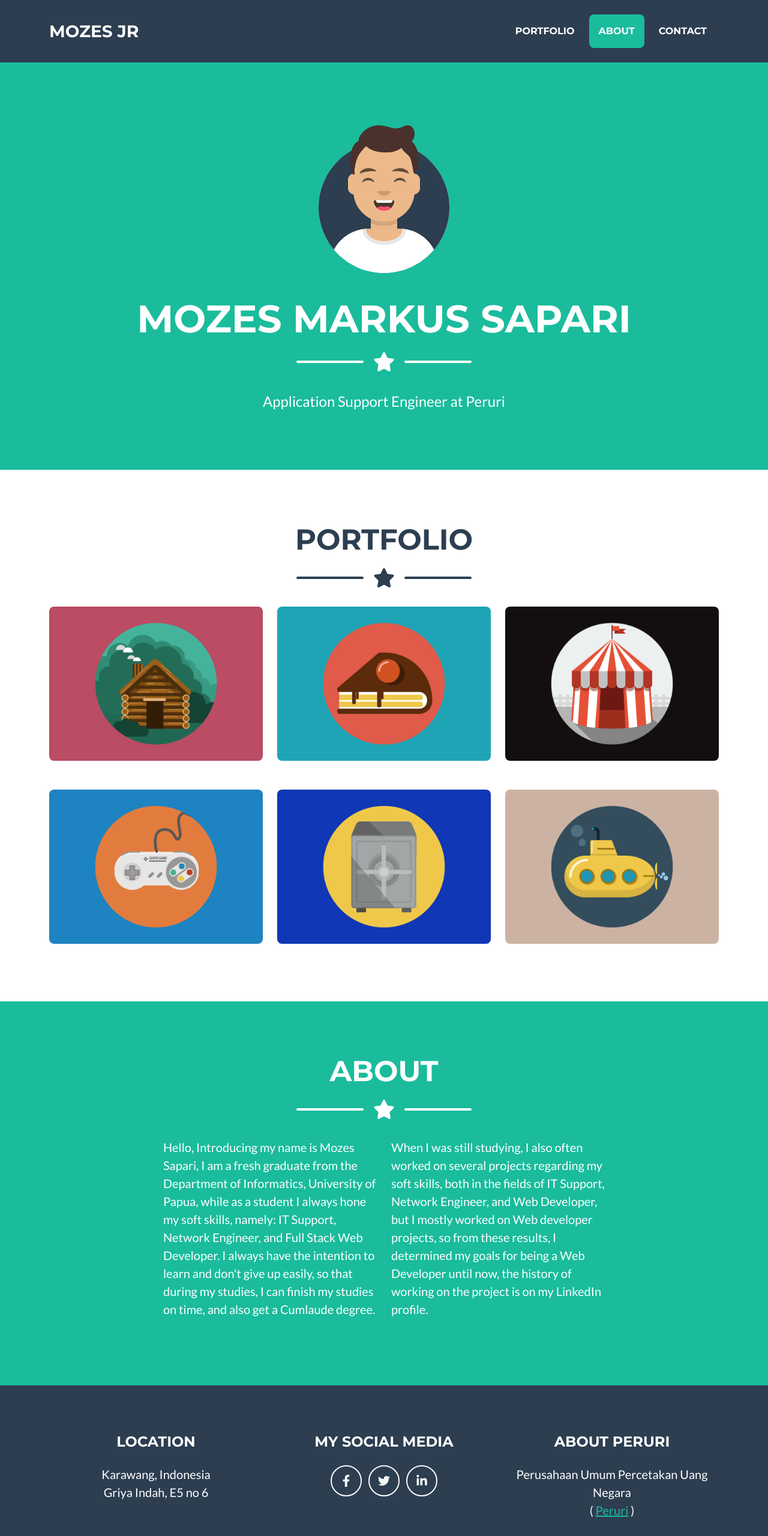
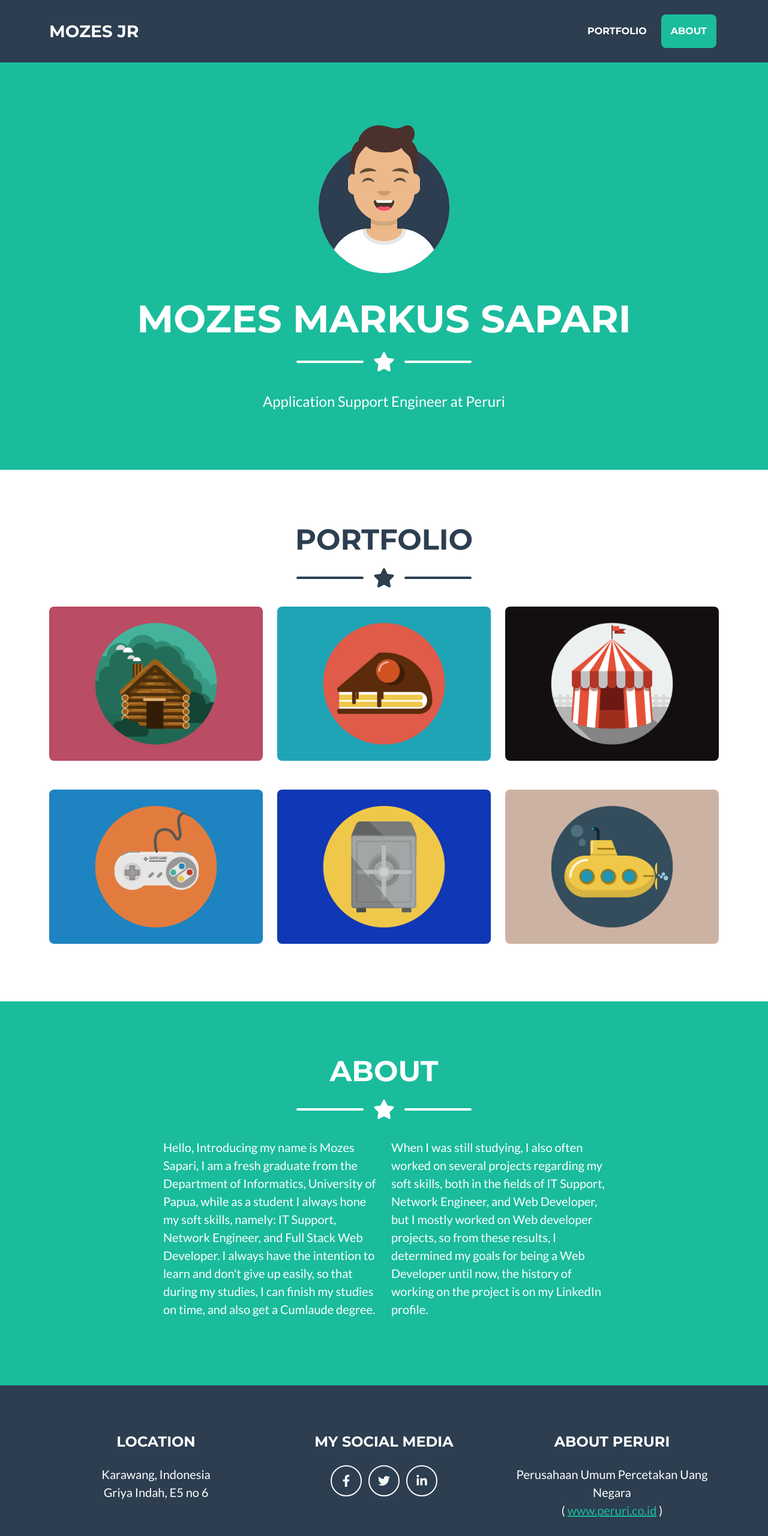
Before and after one commit to MozesJr/mozesjr.github.io, a plain HTML site: page index.html in a window 1280 px wide. Shown: the top 2560 px of the page at 60% size. Drawn offline with nearby package versions, Linux system fonts and the light colour scheme.

Commit message:
Update Index, Tambahkan target

```diff
--- a/index.html
+++ b/index.html
@@ -36,8 +36,6 @@
                             href="#portfolio">Portfolio</a></li>
                     <li class="nav-item mx-0 mx-lg-1"><a class="nav-link py-3 px-0 px-lg-3 rounded"
                             href="#about">About</a></li>
-                    <li class="nav-item mx-0 mx-lg-1"><a class="nav-link py-3 px-0 px-lg-3 rounded"
-                            href="#contact">Contact</a></li>
                 </ul>
             </div>
         </div>
@@ -200,7 +198,7 @@
                     <p class="lead mb-0">
                         Perusahaan Umum Percetakan Uang Negara
                         <br> (
-                        <a href="http://peruri.co.id">Peruri</a>
+                        <a href="http://peruri.co.id" target="_blank">www.peruri.co.id</a>
                         )
                     </p>
                 </div>
@@ -216,10 +214,6 @@
     <script src="https://cdn.jsdelivr.net/npm/bootstrap@5.1.3/dist/js/bootstrap.bundle.min.js"></script>
     <!-- Core theme JS-->
     <script src="js/scripts.js"></script>
-    <!-- * * * * * * * * * * * * * * * * * * * * * * * * * * * * * * * * * * * * * * * *-->
-    <!-- * *                               SB Forms JS                               * *-->
-    <!-- * * Activate your form at https://startbootstrap.com/solution/contact-forms * *-->
-    <!-- * * * * * * * * * * * * * * * * * * * * * * * * * * * * * * * * * * * * * * * *-->
     <script src="https://cdn.startbootstrap.com/sb-forms-latest.js"></script>
 </body>
 
```
